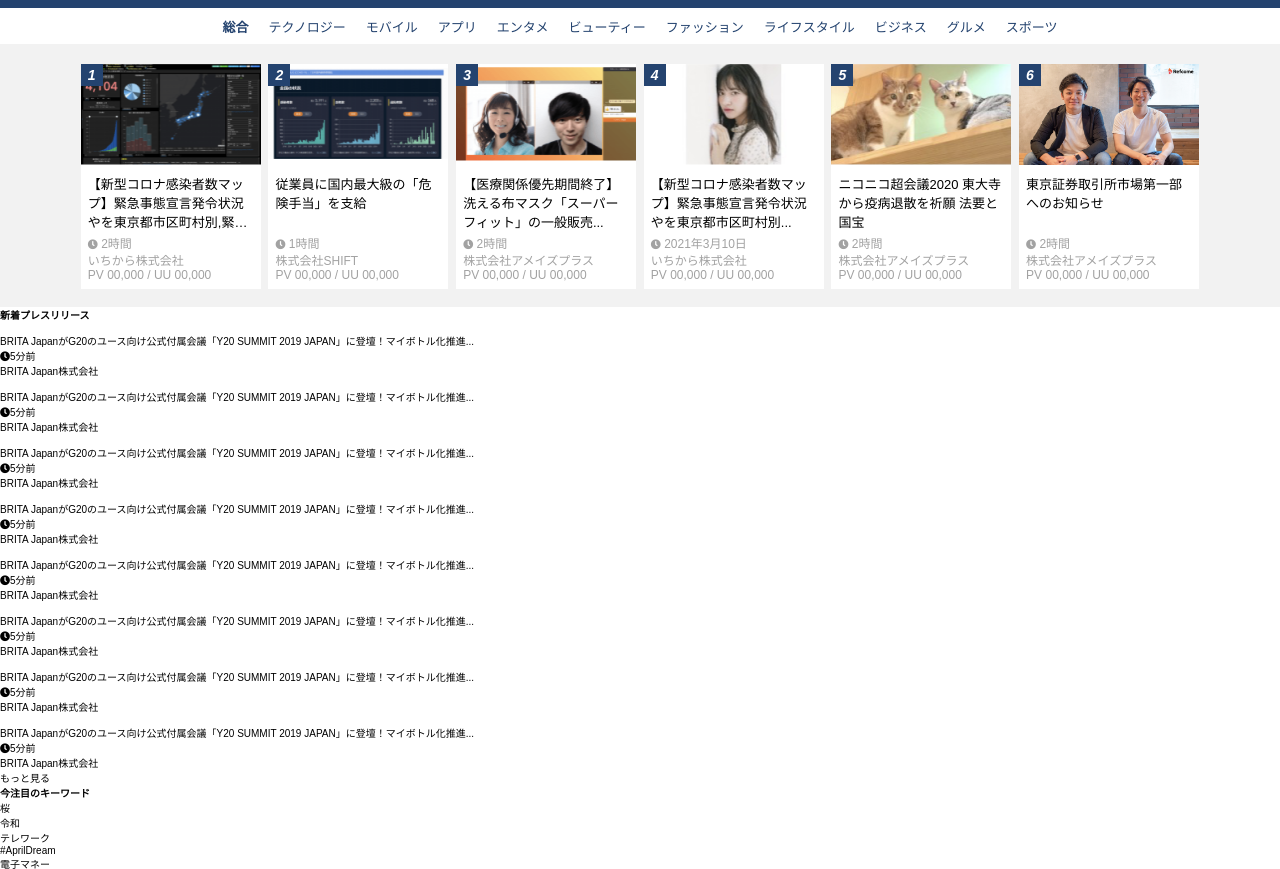
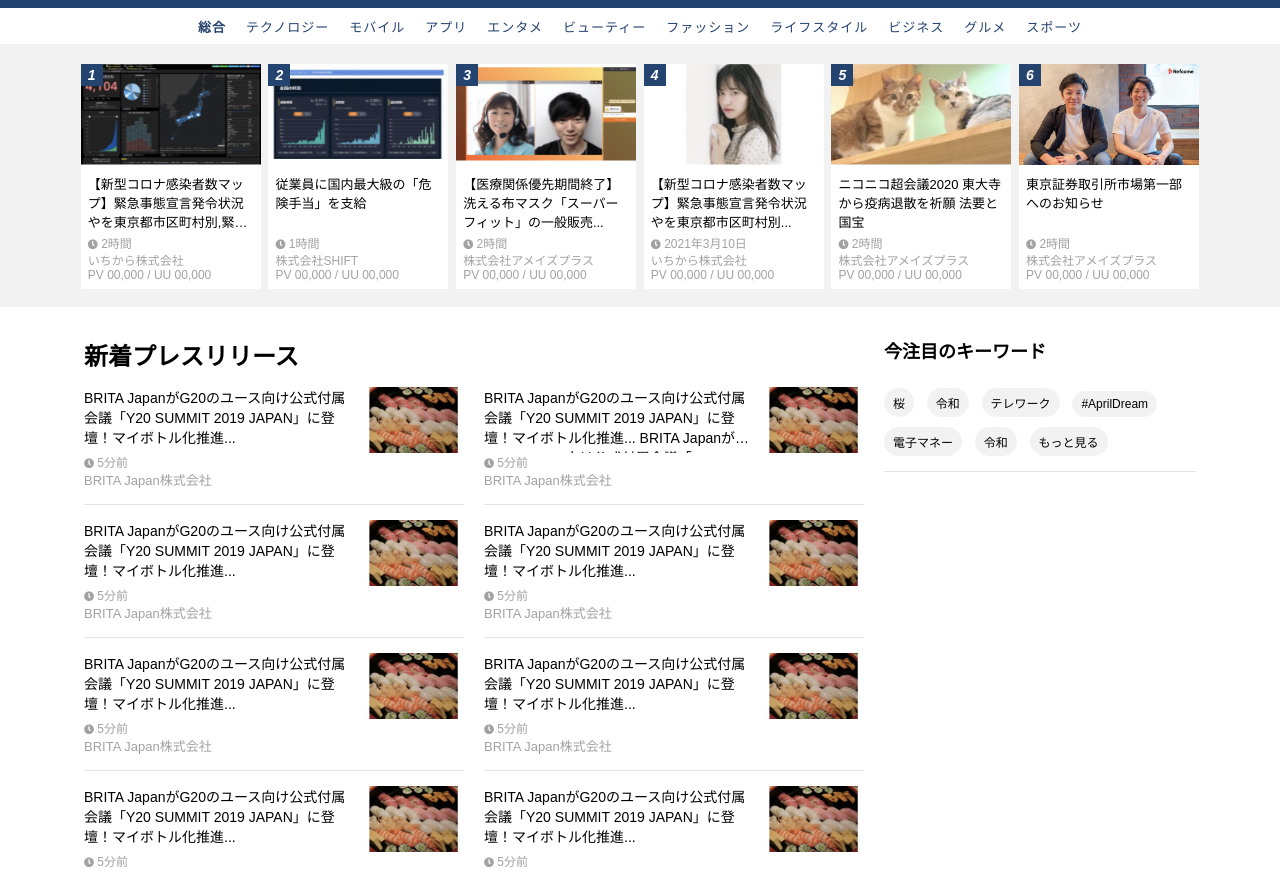
Before and after one commit to codyzard/kenshu-frontend, a plain HTML site: page index.html in a window 1280 px wide. Shown: the part 67-936 px from the top of the page. Drawn offline with Linux system fonts and the light colour scheme.

Commit message:
main content ok

```diff
--- a/assets/css/style.css
+++ b/assets/css/style.css
@@ -6,6 +6,7 @@
     --sub_text: #a2a2a2;
     --header_release: #345584;
     --btn_color: #3081c9;
+    --line_color: #e4e4e4;
 }
 
 /* Header */
@@ -85,7 +86,6 @@
     font-size: 1.3rem;
 }
 
-
 .header-small-container .keyword .btn {
     position: absolute;
     right: 0;
@@ -154,6 +154,7 @@
     font-size: 1.3rem;
     color: var(--prtimes_color);
     transition: all 0.1s;
+    letter-spacing: 1px;
 }
 
 .nav .categories .categories__item a:hover {
@@ -182,7 +183,7 @@
     justify-content: center;
 }
 
-.articles .articles__item {
+.ranking .articles .articles__item {
     width: 180px;
     height: 225px;
     position: relative;
@@ -193,7 +194,7 @@
     justify-content: space-between;
 }
 
-.articles .articles__item .order-number {
+.ranking .articles .articles__item .order-number {
     position: absolute;
     z-index: 10;
     background-color: var(--prtimes_color);
@@ -204,27 +205,26 @@
     font-weight: 700;
 }
 
-.articles .articles__item .article-link:hover > .cover img{
+.ranking .articles .articles__item .article-link:hover>.cover img {
     transform: scale(1.2);
 }
 
-.articles .articles__item .article-link:hover > .content{
+.ranking .articles .articles__item .article-link:hover>.content {
     text-decoration: underline;
     color: var(--btn_color);
 }
 
-.articles .articles__item .article-link .cover {
+.ranking .articles .articles__item .article-link .cover {
     overflow: hidden;
 }
 
-
-.articles .articles__item .article-link .cover img {
+.ranking .articles .articles__item .article-link .cover img {
     width: 180px;
     height: 101px;
     transition: all 0.8s;
 }
 
-.articles .articles__item .article-link .content {
+.ranking .articles .articles__item .article-link .content {
     -webkit-line-clamp: 3;
     -webkit-box-orient: vertical;
     overflow: hidden;
@@ -232,24 +232,167 @@
     font-size: 1.3rem;
 }
 
-.articles .articles__item .stamp {
+.ranking .articles .articles__item .stamp {
     padding: 0 7px 7px 7px;
 }
-.articles .articles__item .article-link .content{
+
+.ranking .articles .articles__item .article-link .content {
     padding: 7px 7px 0 7px;
 }
 
-.articles .articles__item .stamp p {
+.ranking .articles .articles__item .stamp p {
     font-size: 1.2rem;
     color: var(--sub_text);
 }
 
-.articles .articles__item .stamp .company-release:hover {
+.ranking .articles .articles__item .stamp .stamp__company-release:hover {
     color: black;
 }
 
-.articles .articles__item .stamp .pv:hover {
+.ranking .articles .articles__item .stamp .pv:hover {
     color: black;
 }
 
 /* end Ranking */
+
+/* Main */
+
+.wrapper .main {
+    min-width: 1126px;
+    margin: 30px auto;
+    display: flex;
+    justify-content: center;
+}
+
+/* ---content---*/
+
+.wrapper .main .contents {
+    width: 800px;
+    /* padding: 0 30px; */
+}
+
+.wrapper .main .contents .title {
+    font-size: 2.4rem;
+}
+
+.wrapper .main .contents .articles {
+    display: grid;
+    grid-template-columns: 50% 50%;
+}
+
+.main .contents .articles .articles__item {
+    margin-right: 10px;
+    width: 380px;
+    padding: 15px 0;
+    display: flex;
+    flex-direction: column;
+    justify-content: center;
+    border-bottom: 1px solid var(--line_color);
+}
+
+.main .contents .articles .articles__item .article-link {
+    display: flex;
+    flex-direction: row-reverse;
+    justify-content: start;
+    height: 66px;
+}
+
+.main .contents .articles .articles__item .article-link:hover > .content{
+    color: var(--btn_color);
+    text-decoration: underline;
+}
+
+.main .contents .articles .articles__item .article-link .cover img {
+    width: 100px;
+    height: 66px;
+}
+
+.main .contents .articles .articles__item .article-link .content {
+    font-size: 1.4rem;
+    margin-right: 10px;
+    -webkit-line-clamp: 3;
+    -webkit-box-orient: vertical;
+    overflow: hidden;
+    display: -webkit-box;
+}
+
+.main .contents .articles .articles__item .stamp {
+    color: var(--sub_text)
+}
+
+.main .contents .articles .articles__item .stamp .stamp__time {
+    font-size: 1.2rem;
+}
+
+.main .contents .articles .articles__item .stamp .stamp__company-release {
+    font-size: 1.3rem;
+    color: var(--sub_text)
+}
+
+.main .contents .articles .articles__item .stamp .stamp__company-release:hover {
+    color: black;
+}
+
+.main .wrap .control{
+    display: flex;
+    justify-content: center;
+    margin: 20px 0;
+}
+
+.main .wrap .control a{
+    display: inline-block;
+    color: white;
+    font-size: 1.4rem;
+    width: 110px;
+    height: 38px;
+    padding: 10px 20px;
+    font-weight: bold;
+    background-color: var(--btn_color);
+    border-radius: 3px;
+}
+
+.main .wrap .control a:hover{
+    opacity: 0.8;
+}
+/* ---end content---*/
+
+/* ---sidebar---*/
+
+.wrapper .main .side {
+    width: 312px;
+}
+
+.main .side .keyword .title{
+    font-size: 1.8rem;
+}
+
+.main .side .keyword .hot-keywords{
+    margin: 20px 0;
+    border-bottom: 1px solid var(--line_color);
+    padding-bottom: 10px;
+}
+
+.main .side .keyword .hot-keywords .hot-keywords__item{
+    display: inline-block;
+}
+
+.main .side .keyword .hot-keywords .hot-keywords__item:not(:last-child){
+    margin-right: 10px;
+}
+
+.main .side .keyword .hot-keywords .hot-keywords__item a{
+    font-size: 1.2rem;
+    background-color: var(--second_bg_color);
+    display: inline-block;
+    margin: 5px 0;
+    padding: 5px 8px;
+    border-radius: 50px;
+    border: 1px solid var(--second_bg_color);
+}
+
+.main .side .keyword .hot-keywords .hot-keywords__item a:hover{
+    background-color: white;
+}
+/* ---end sidebar---*/
+
+/* end Main */
--- a/index.html
+++ b/index.html
@@ -91,11 +91,13 @@
               </p>
             </a>
             <div class="stamp">
-              <p class="time"><i class="fas fa-clock clock-color"></i> 2時間</p>
+              <p class="stamp__time">
+                <i class="fas fa-clock clock-color"></i> 2時間
+              </p>
               <a href="#"
-                ><p class="company-release">いちから株式会社</p></a
+                ><p class="stamp__company-release">いちから株式会社</p></a
               >
-              <a href="#"><p class="pv">PV 00,000 / UU 00,000</p></a>
+              <a href="#"><p class="stamp__pv">PV 00,000 / UU 00,000</p></a>
             </div>
           </li>
           <li class="articles__item">
@@ -107,11 +109,13 @@
               <p class="content">従業員に国内最大級の「危険手当」を支給</p>
             </a>
             <div class="stamp">
-              <p class="time"><i class="fas fa-clock clock-color"></i> 1時間</p>
+              <p class="stamp__time">
+                <i class="fas fa-clock clock-color"></i> 1時間
+              </p>
               <a href="#"
-                ><p class="company-release">株式会社SHIFT</p></a
+                ><p class="stamp__company-release">株式会社SHIFT</p></a
               >
-              <a href="#"><p class="pv">PV 00,000 / UU 00,000</p></a>
+              <a href="#"><p class="stamp__pv">PV 00,000 / UU 00,000</p></a>
             </div>
           </li>
           <li class="articles__item">
@@ -125,11 +129,13 @@
               </p>
             </a>
             <div class="stamp">
-              <p class="time"><i class="fas fa-clock clock-color"></i> 2時間</p>
+              <p class="stamp__time">
+                <i class="fas fa-clock clock-color"></i> 2時間
+              </p>
               <a href="#"
-                ><p class="company-release">株式会社アメイズプラス</p></a
+                ><p class="stamp__company-release">株式会社アメイズプラス</p></a
               >
-              <a href="#"><p class="pv">PV 00,000 / UU 00,000</p></a>
+              <a href="#"><p class="stamp__pv">PV 00,000 / UU 00,000</p></a>
             </div>
           </li>
           <li class="articles__item">
@@ -143,13 +149,13 @@
               </p>
             </a>
             <div class="stamp">
-              <p class="time">
+              <p class="stamp__time">
                 <i class="fas fa-clock clock-color"></i> 2021年3月10日
               </p>
               <a href="#"
-                ><p class="company-release">いちから株式会社</p></a
+                ><p class="stamp__company-release">いちから株式会社</p></a
               >
-              <a href="#"><p class="pv">PV 00,000 / UU 00,000</p></a>
+              <a href="#"><p class="stamp__pv">PV 00,000 / UU 00,000</p></a>
             </div>
           </li>
           <li class="articles__item">
@@ -163,11 +169,13 @@
               </p>
             </a>
             <div class="stamp">
-              <p class="time"><i class="fas fa-clock clock-color"></i> 2時間</p>
+              <p class="stamp__time">
+                <i class="fas fa-clock clock-color"></i> 2時間
+              </p>
               <a href="#"
-                ><p class="company-release">株式会社アメイズプラス</p></a
+                ><p class="stamp__company-release">株式会社アメイズプラス</p></a
               >
-              <a href="#"><p class="pv">PV 00,000 / UU 00,000</p></a>
+              <a href="#"><p class="stamp__pv">PV 00,000 / UU 00,000</p></a>
             </div>
           </li>
           <li class="articles__item">
@@ -179,205 +187,231 @@
               <p class="content">東京証券取引所市場第一部へのお知らせ</p>
             </a>
             <div class="stamp">
-              <p class="time"><i class="fas fa-clock clock-color"></i> 2時間</p>
+              <p class="stamp__time">
+                <i class="fas fa-clock clock-color"></i> 2時間
+              </p>
               <a href="#"
-                ><p class="company-release">株式会社アメイズプラス</p></a
+                ><p class="stamp__company-release">株式会社アメイズプラス</p></a
               >
-              <a href="#"><p class="pv">PV 00,000 / UU 00,000</p></a>
+              <a href="#"><p class="stamp__pv">PV 00,000 / UU 00,000</p></a>
             </div>
           </li>
         </ul>
       </div>
       <div class="main">
-        <div class="contents">
+        <section class="contents">
           <h3 class="title">新着プレスリリース</h3>
           <div class="wrap">
             <ul class="articles">
-              <li class="article">
-                <div class="article__cover">
-                  <a href="#"><img src="image/a1.png" alt="" /></a>
+              <li class="articles__item">
+                <a href="#" class="article-link">
+                  <div class="cover">
+                    <img src="assets/image/a1.png" alt="" />
                   </div>
-                <div class="article__detail">
-                  <a href="#">
                   <p class="content">
                     BRITA JapanがG20のユース向け公式付属会議「Y20 SUMMIT 2019
                     JAPAN」に登壇！マイボトル化推進...
                   </p>
                 </a>
-                  <div class="credit">
-                    <p class="credit__time-stamp">
-                      <i class="fas fa-clock clock-color"></i>5分前
+                <div class="stamp">
+                  <p class="stamp__time">
+                    <i class="fas fa-clock clock-color"></i> 5分前
                   </p>
-                    <p class="credit__business-author">
-                      <a href="#">BRITA Japan株式会社</a>
-                    </p>
-                  </div>
+                  <a href="#" class="stamp__company-release"
+                    >BRITA Japan株式会社</a
+                  >
                 </div>
               </li>
-              <li class="article">
-                <div class="article__cover">
-                  <a href="#"><img src="image/a1.png" alt="" /></a>
+              <li class="articles__item">
+                <a href="#" class="article-link">
+                  <div class="cover">
+                    <img src="assets/image/a1.png" alt="" />
                   </div>
-                <div class="article__detail">
-                  <a href="#">
+                  <p class="content">
+                    BRITA JapanがG20のユース向け公式付属会議「Y20 SUMMIT 2019
+                    JAPAN」に登壇！マイボトル化推進...
+                    BRITA JapanがG20のユース向け公式付属会議「Y20 SUMMIT 2019
+                    JAPAN」に登壇！マイボトル化推進...
+                  </p>
+                </a>
+                <div class="stamp">
+                  <p class="stamp__time">
+                    <i class="fas fa-clock clock-color"></i> 5分前
+                  </p>
+                  <a class="stamp__company-release" href="#"
+                    >BRITA Japan株式会社</a
+                  >
+                </div>
+              </li>
+              <li class="articles__item">
+                <a href="#" class="article-link">
+                  <div class="cover">
+                    <img src="assets/image/a1.png" alt="" />
+                  </div>
                   <p class="content">
                     BRITA JapanがG20のユース向け公式付属会議「Y20 SUMMIT 2019
                     JAPAN」に登壇！マイボトル化推進...
                   </p>
                 </a>
-                  <div class="credit">
-                    <p class="credit__time-stamp">
-                      <i class="fas fa-clock clock-color"></i>5分前
+                <div class="stamp">
+                  <p class="stamp__time">
+                    <i class="fas fa-clock clock-color"></i> 5分前
                   </p>
-                    <p class="credit__business-author">
-                      <a href="#">BRITA Japan株式会社</a>
-                    </p>
-                  </div>
+                  <a href="#" class="stamp__company-release"
+                    >BRITA Japan株式会社</a
+                  >
                 </div>
               </li>
-              <li class="article">
-                <div class="article__cover">
-                  <a href="#"><img src="image/a1.png" alt="" /></a>
+              <li class="articles__item">
+                <a href="#" class="article-link">
+                  <div class="cover">
+                    <img src="assets/image/a1.png" alt="" />
                   </div>
-                <div class="article__detail">
-                  <a href="#">
                   <p class="content">
                     BRITA JapanがG20のユース向け公式付属会議「Y20 SUMMIT 2019
                     JAPAN」に登壇！マイボトル化推進...
                   </p>
                 </a>
-                  <div class="credit">
-                    <p class="credit__time-stamp">
-                      <i class="fas fa-clock clock-color"></i>5分前
+                <div class="stamp">
+                  <p class="stamp__time">
+                    <i class="fas fa-clock clock-color"></i> 5分前
                   </p>
-                    <p class="credit__business-author">
-                      <a href="#">BRITA Japan株式会社</a>
-                    </p>
-                  </div>
+                  <a href="#" class="stamp__company-release"
+                    >BRITA Japan株式会社</a
+                  >
                 </div>
               </li>
-              <li class="article">
-                <div class="article__cover">
-                  <a href="#"><img src="image/a1.png" alt="" /></a>
+              <li class="articles__item">
+                <a href="#" class="article-link">
+                  <div class="cover">
+                    <img src="assets/image/a1.png" alt="" />
                   </div>
-                <div class="article__detail">
-                  <a href="#">
                   <p class="content">
                     BRITA JapanがG20のユース向け公式付属会議「Y20 SUMMIT 2019
                     JAPAN」に登壇！マイボトル化推進...
                   </p>
                 </a>
-                  <div class="credit">
-                    <p class="credit__time-stamp">
-                      <i class="fas fa-clock clock-color"></i>5分前
+                <div class="stamp">
+                  <p class="stamp__time">
+                    <i class="fas fa-clock clock-color"></i> 5分前
                   </p>
-                    <p class="credit__business-author">
-                      <a href="#">BRITA Japan株式会社</a>
-                    </p>
-                  </div>
+                  <a href="#" class="stamp__company-release"
+                    >BRITA Japan株式会社</a
+                  >
                 </div>
               </li>
-              <li class="article">
-                <div class="article__cover">
-                  <a href="#"><img src="image/a1.png" alt="" /></a>
+              <li class="articles__item">
+                <a href="#" class="article-link">
+                  <div class="cover">
+                    <img src="assets/image/a1.png" alt="" />
                   </div>
-                <div class="article__detail">
-                  <a href="#">
                   <p class="content">
                     BRITA JapanがG20のユース向け公式付属会議「Y20 SUMMIT 2019
                     JAPAN」に登壇！マイボトル化推進...
                   </p>
                 </a>
-                  <div class="credit">
-                    <p class="credit__time-stamp">
-                      <i class="fas fa-clock clock-color"></i>5分前
+                <div class="stamp">
+                  <p class="stamp__time">
+                    <i class="fas fa-clock clock-color"></i> 5分前
                   </p>
-                    <p class="credit__business-author">
-                      <a href="#">BRITA Japan株式会社</a>
-                    </p>
-                  </div>
+                  <a href="#" class="stamp__company-release"
+                    >BRITA Japan株式会社</a
+                  >
                 </div>
               </li>
-              <li class="article">
-                <div class="article__cover">
-                  <a href="#"><img src="image/a1.png" alt="" /></a>
+              <li class="articles__item">
+                <a href="#" class="article-link">
+                  <div class="cover">
+                    <img src="assets/image/a1.png" alt="" />
                   </div>
-                <div class="article__detail">
-                  <a href="#">
                   <p class="content">
                     BRITA JapanがG20のユース向け公式付属会議「Y20 SUMMIT 2019
                     JAPAN」に登壇！マイボトル化推進...
                   </p>
                 </a>
-                  <div class="credit">
-                    <p class="credit__time-stamp">
-                      <i class="fas fa-clock clock-color"></i>5分前
+                <div class="stamp">
+                  <p class="stamp__time">
+                    <i class="fas fa-clock clock-color"></i> 5分前
                   </p>
-                    <p class="credit__business-author">
-                      <a href="#">BRITA Japan株式会社</a>
-                    </p>
-                  </div>
+                  <a href="#" class="stamp__company-release"
+                    >BRITA Japan株式会社</a
+                  >
                 </div>
               </li>
-              <li class="article">
-                <div class="article__cover">
-                  <a href="#"><img src="image/a1.png" alt="" /></a>
+              <li class="articles__item">
+                <a href="#" class="article-link">
+                  <div class="cover">
+                    <img src="assets/image/a1.png" alt="" />
                   </div>
-                <div class="article__detail">
-                  <a href="#">
                   <p class="content">
                     BRITA JapanがG20のユース向け公式付属会議「Y20 SUMMIT 2019
                     JAPAN」に登壇！マイボトル化推進...
                   </p>
                 </a>
-                  <div class="credit">
-                    <p class="credit__time-stamp">
-                      <i class="fas fa-clock clock-color"></i>5分前
+                <div class="stamp">
+                  <p class="stamp__time">
+                    <i class="fas fa-clock clock-color"></i> 5分前
                   </p>
-                    <p class="credit__business-author">
-                      <a href="#">BRITA Japan株式会社</a>
-                    </p>
-                  </div>
+                  <a href="#" class="stamp__company-release"
+                    >BRITA Japan株式会社</a
+                  >
                 </div>
               </li>
-              <li class="article">
-                <div class="article__cover">
-                  <a href="#"><img src="image/a1.png" alt="" /></a>
+              <li class="articles__item">
+                <a href="#" class="article-link">
+                  <div class="cover">
+                    <img src="assets/image/a1.png" alt="" />
                   </div>
-                <div class="article__detail">
-                  <a href="#">
                   <p class="content">
                     BRITA JapanがG20のユース向け公式付属会議「Y20 SUMMIT 2019
                     JAPAN」に登壇！マイボトル化推進...
                   </p>
                 </a>
-                  <div class="credit">
-                    <p class="credit__time-stamp">
-                      <i class="fas fa-clock clock-color"></i>5分前
+                <div class="stamp">
+                  <p class="stamp__time">
+                    <i class="fas fa-clock clock-color"></i> 5分前
                   </p>
-                    <p class="credit__business-author">
-                      <a href="#">BRITA Japan株式会社</a>
+                  <a href="#" class="stamp__company-release"
+                    >BRITA Japan株式会社</a
+                  >
+                </div>
+              </li>
+              <li class="articles__item">
+                <a href="#" class="article-link">
+                  <div class="cover">
+                    <img src="assets/image/a1.png" alt="" />
+                  </div>
+                  <p class="content">
+                    BRITA JapanがG20のユース向け公式付属会議「Y20 SUMMIT 2019
+                    JAPAN」に登壇！マイボトル化推進...
                   </p>
-                  </div>
+                </a>
+                <div class="stamp">
+                  <p class="stamp__time">
+                    <i class="fas fa-clock clock-color"></i> 5分前
+                  </p>
+                  <a href="#" class="stamp__company-release"
+                    >BRITA Japan株式会社</a
+                  >
                 </div>
               </li>
             </ul>
             <div class="control">
-              <a class="btn btn-info btn-more-detail" href="＃">もっと見る</a>
+              <a class="btn btn-info btn-more-detail" href="#">もっと見る</a>
             </div>
           </div>
-        </div>
+        </section>
         <div class="side">
           <div class="keyword">
             <h4 class="title">今注目のキーワード</h4>
-            <ul class="list-keyword">
-              <li class="list-keyword__item"><a href="#">桜</a></li>
-              <li class="list-keyword__item"><a href="#">令和</a></li>
-              <li class="list-keyword__item"><a href="#">テレワーク</a></li>
-              <li class="list-keyword__item"><a href="#">#AprilDream</a></li>
-              <li class="list-keyword__item"><a href="#">電子マネー</a></li>
-              <li class="list-keyword__item"><a href="#">令和</a></li>
-              <li class="list-keyword__item more-detail">
+            <ul class="hot-keywords">
+              <li class="hot-keywords__item"><a href="#">桜</a></li>
+              <li class="hot-keywords__item"><a href="#">令和</a></li>
+              <li class="hot-keywords__item"><a href="#">テレワーク</a></li>
+              <li class="hot-keywords__item"><a href="#">#AprilDream</a></li>
+              <li class="hot-keywords__item"><a href="#">電子マネー</a></li>
+              <li class="hot-keywords__item"><a href="#">令和</a></li>
+              <li class="hot-keywords__item more-detail">
                 <a href="#">もっと見る</a>
               </li>
             </ul>
```
Lines whose indentation alone changed are shown as unchanged.
